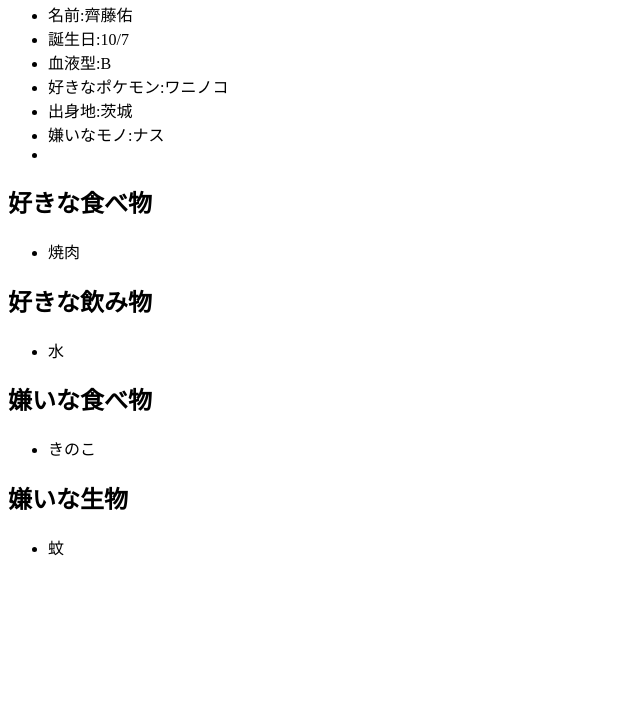
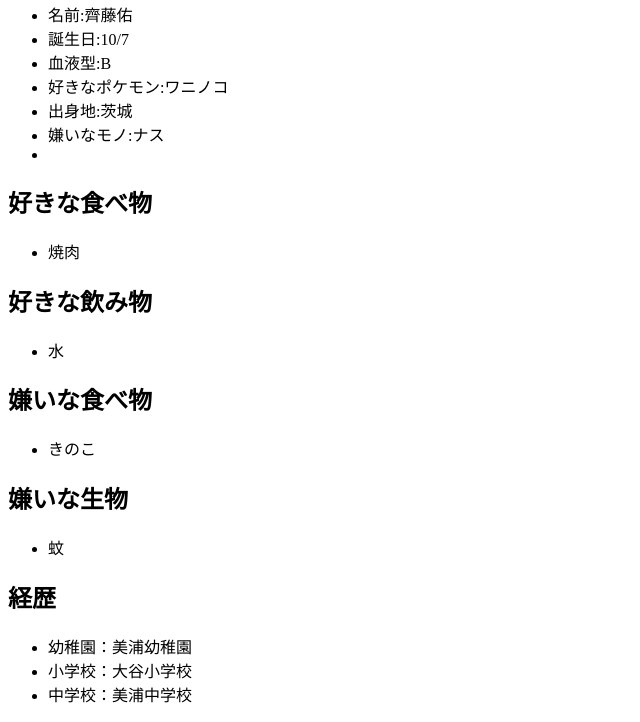
Before and after one commit to Yu100758/git-practice, a plain HTML site: page index.html in a window 1280 px wide. Shown: the part 87-809 px from the top of the page, without its empty margins (0-640 px from the left). Drawn offline with Linux system fonts and the light colour scheme.

Commit message:
自分の経歴を追加する

```diff
--- a/index.html
+++ b/index.html
@@ -33,6 +33,12 @@
         <ul>
             <li>蚊</li>
         </ul>
+        <h2>経歴</h2>
+        <ul>
+            <li>幼稚園：美浦幼稚園</li>
+            <li>小学校：大谷小学校</li>
+            <li>中学校：美浦中学校</li>
+        </ul>
 
     </body>
 </html>
```
